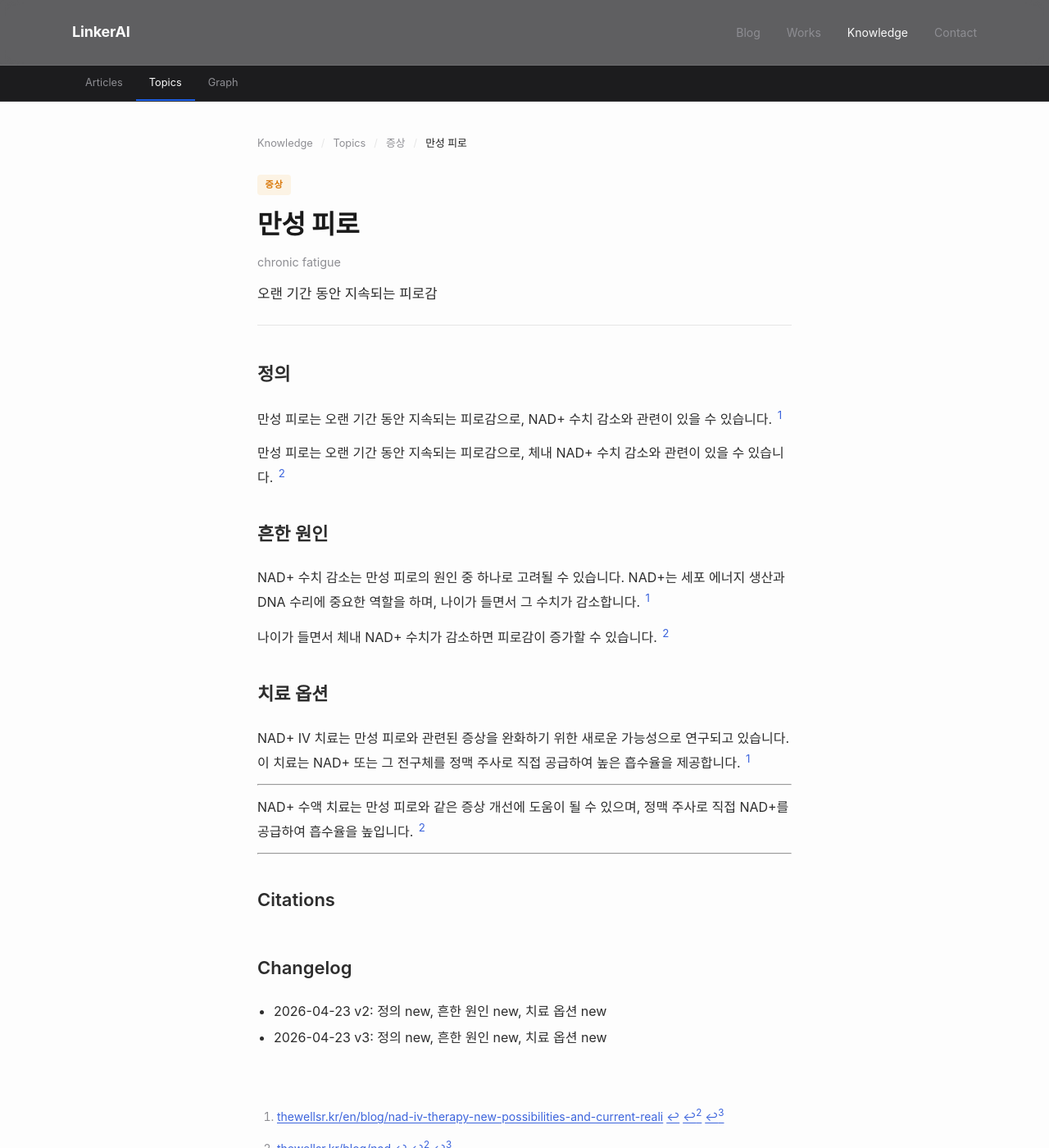
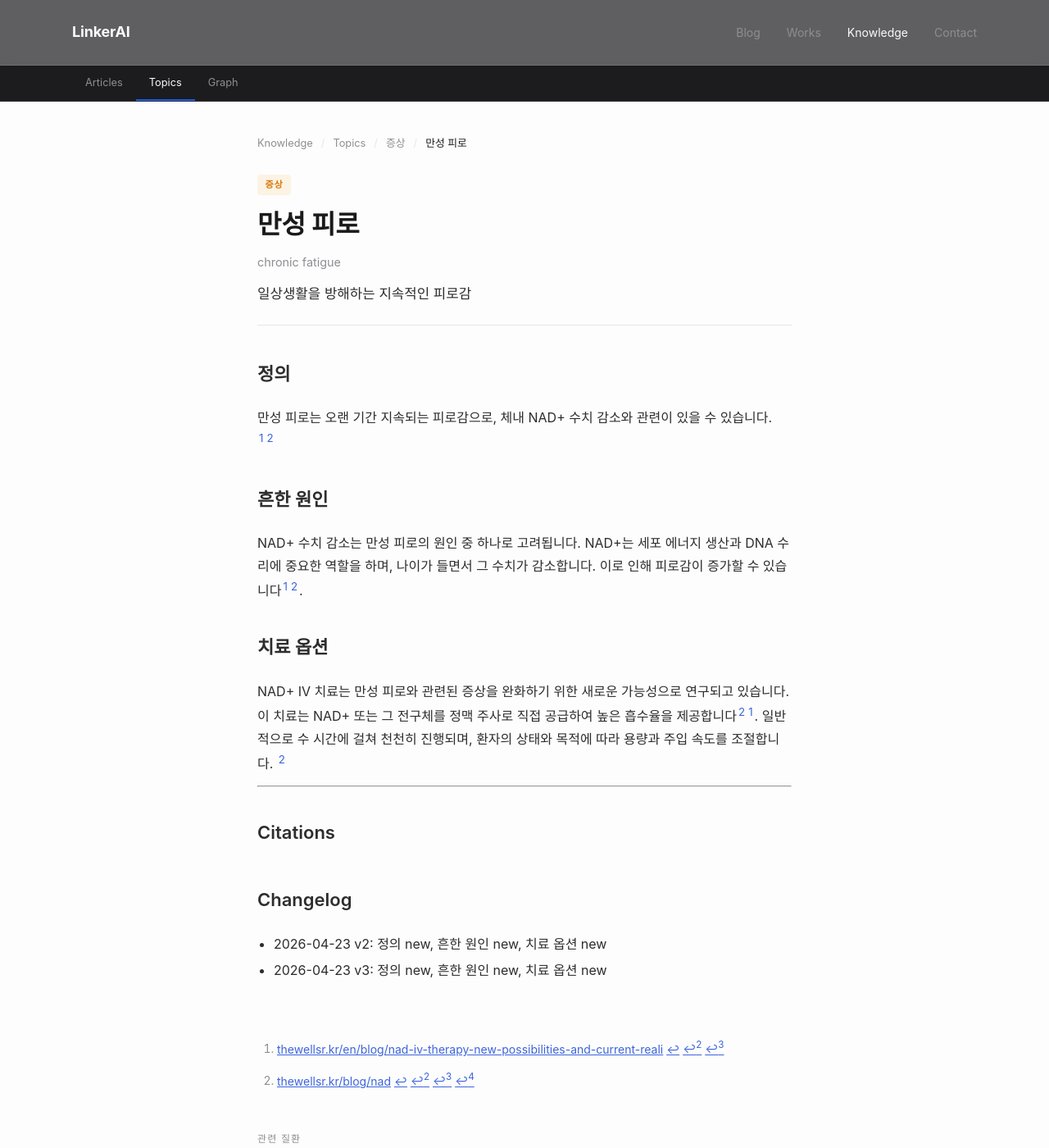
Before and after one commit to feelharmony/linkare-medical-knowledge, a Jekyll site: the page built from symptoms/chronic-fatigue.md, in a window 1280 px wide and 1400 px high. Shown: the whole window at 82% size. Built offline with Jekyll 4.4.1, drawn with Linux system fonts in a browser that asks for light colours; some web fonts are replaced; some of the changed text lies outside the part shown.

Commit message:
auto-sync entity: 만성 피로 (chronic-fatigue) — finalize

```diff
--- a/symptoms/chronic-fatigue.md
+++ b/symptoms/chronic-fatigue.md
@@ -4,28 +4,20 @@ entity_id: chronic-fatigue
 entity_type: symptom
 permalink: /symptoms/chronic-fatigue/
 title: 만성 피로
-description: 오랜 기간 동안 지속되는 피로감
+description: 일상생활을 방해하는 지속적인 피로감
 title_en: chronic fatigue
-last_reviewed: '2026-04-23'
+last_reviewed: '2026-04-25'
 source_count: 2
-version: 3
+version: 4
 ---
 ## 정의
-만성 피로는 오랜 기간 동안 지속되는 피로감으로, NAD+ 수치 감소와 관련이 있을 수 있습니다. [^1]
-
-만성 피로는 오랜 기간 동안 지속되는 피로감으로, 체내 NAD+ 수치 감소와 관련이 있을 수 있습니다. [^2]
+만성 피로는 오랜 기간 지속되는 피로감으로, 체내 NAD+ 수치 감소와 관련이 있을 수 있습니다. [^1][^2]
 
 ## 흔한 원인
-NAD+ 수치 감소는 만성 피로의 원인 중 하나로 고려될 수 있습니다. NAD+는 세포 에너지 생산과 DNA 수리에 중요한 역할을 하며, 나이가 들면서 그 수치가 감소합니다. [^1]
-
-나이가 들면서 체내 NAD+ 수치가 감소하면 피로감이 증가할 수 있습니다. [^2]
+NAD+ 수치 감소는 만성 피로의 원인 중 하나로 고려됩니다. NAD+는 세포 에너지 생산과 DNA 수리에 중요한 역할을 하며, 나이가 들면서 그 수치가 감소합니다. 이로 인해 피로감이 증가할 수 있습니다[^1][^2].
 
 ## 치료 옵션
-NAD+ IV 치료는 만성 피로와 관련된 증상을 완화하기 위한 새로운 가능성으로 연구되고 있습니다. 이 치료는 NAD+ 또는 그 전구체를 정맥 주사로 직접 공급하여 높은 흡수율을 제공합니다. [^1]
-
----
-
-NAD+ 수액 치료는 만성 피로와 같은 증상 개선에 도움이 될 수 있으며, 정맥 주사로 직접 NAD+를 공급하여 흡수율을 높입니다. [^2]
+NAD+ IV 치료는 만성 피로와 관련된 증상을 완화하기 위한 새로운 가능성으로 연구되고 있습니다. 이 치료는 NAD+ 또는 그 전구체를 정맥 주사로 직접 공급하여 높은 흡수율을 제공합니다[^2][^1]. 일반적으로 수 시간에 걸쳐 천천히 진행되며, 환자의 상태와 목적에 따라 용량과 주입 속도를 조절합니다. [^2]
 
 ---
 
```
